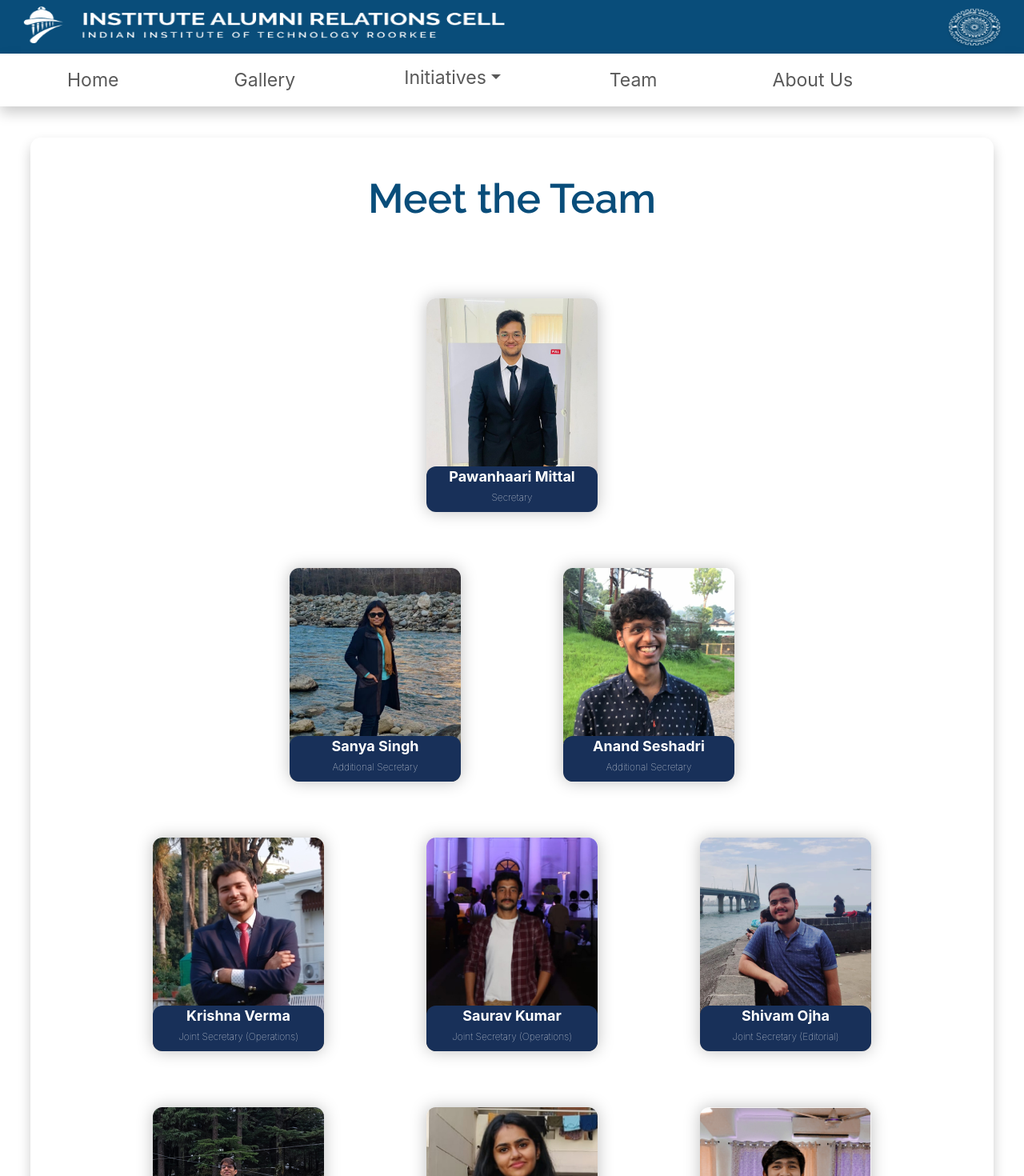
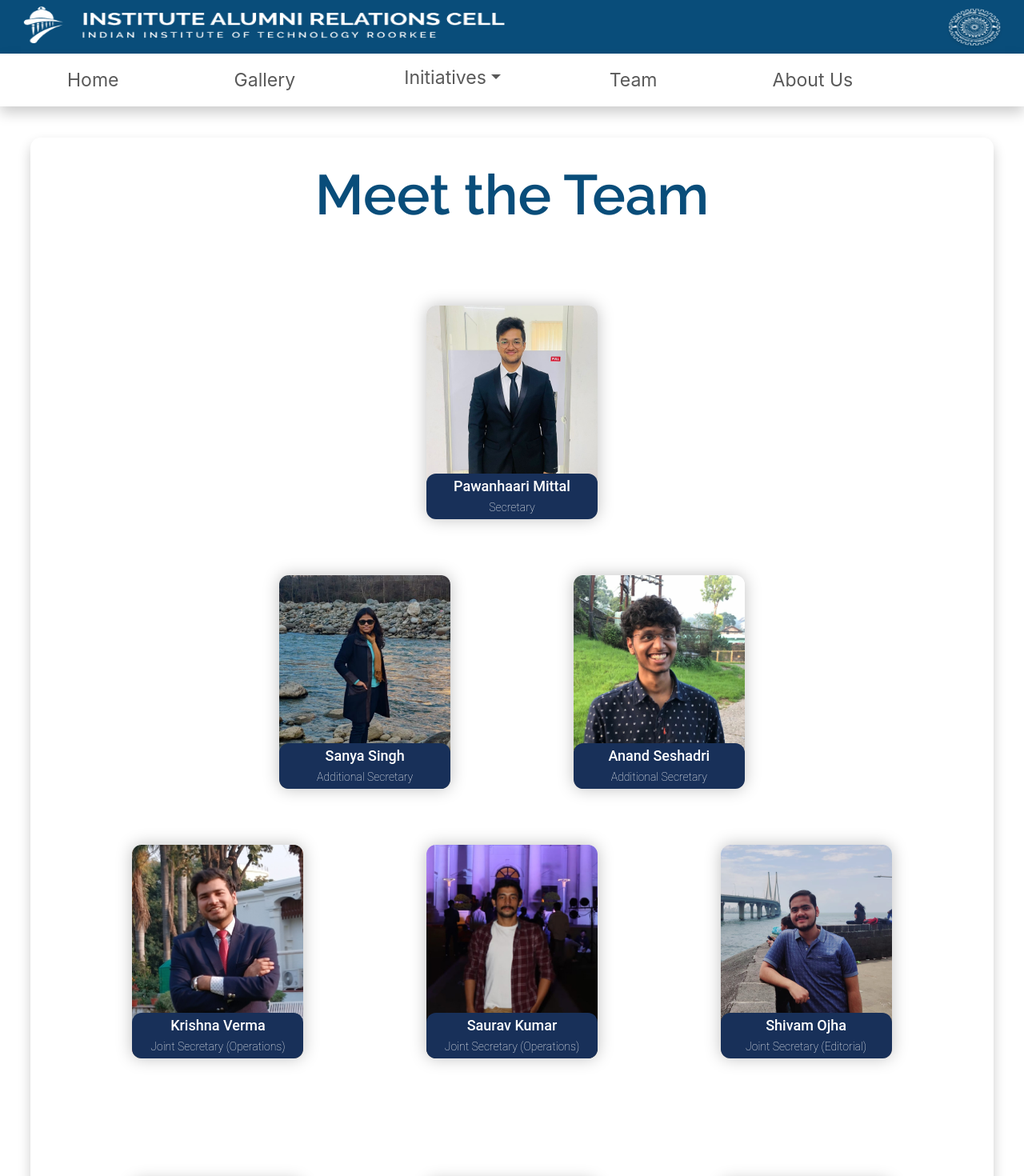
Before and after one commit to parthsaini2004/IARC, a React (Create React App) app: page /team in a window 1280 px wide. Shown: the top 1470 px of the page at 80% size. Built offline with nearby package versions, Linux system fonts and the light colour scheme.

Commit message:
added changes

```diff
--- a/src/components/MeetTeam/MeetTeam.css
+++ b/src/components/MeetTeam/MeetTeam.css
@@ -11,7 +11,7 @@
     flex-direction: row;
     align-items: center;
     justify-content: center;
-    gap:10vw;
+    gap:12vw;
     flex-wrap: wrap;
 }
 .teamm{
@@ -26,8 +26,11 @@
     justify-content: center;
     border-radius: 1vw;
     padding-bottom: 3vw;
+    padding-left: 1.5vw;
+    padding-right: 1.5vw;
+    flex-wrap: wrap;
 }
-.teamm p{padding-top: 3vw;font-size: 4vw;color: #094D7A;font-family: Raleway;font-weight: 600}
+.teamm p{padding-top: 1.5vw;font-size: 70px;color: #094D7A;font-family: Raleway;font-weight: 600}
 
 .nameCard{
     z-index: 100;
@@ -44,18 +47,46 @@
     justify-content: center;
 }
 .nameCard h2{
-    /* font-family: Roboto; */
+    padding-top: 7px;
+    font-family: Roboto;
 font-size: 18px;
-font-weight: 700;
+/* font-weight: 700; */
 /* line-height: 23px; */
 /* letter-spacing: 0em; */
 /* text-align: center; */
 }
 .nameCard h3{
-    /* font-family: Roboto; */
-font-size: 12px;
+    font-family: Roboto;
+font-size: 14px;
 font-weight: 100;
 /* line-height: 15px; */
 /* letter-spacing: 0em;
 text-align: center; */
 }
+
+/*for hover effects*/
+.cardbox h5{
+    display: none;
+    font-family: Roboto;
+font-size: 12px;
+font-weight: 400;
+text-align: center;
+}
+.cardbox conn{
+    display: none;
+}
+.cardbox nmc{
+    transition: height 0.3s linear;
+    /* transition: background-color 0.3s linear; */
+}
+.cardbox:hover nmc{
+    height: 267px;
+    background-color: rgba(84, 102, 158, 0.381);
+}
+.cardbox:hover h5{
+    display: inline;
+}
+.cardbox:hover conn{
+    display: flex;
+    gap:5px;
+}
--- a/src/components/MeetTeam/MeetTeam.js
+++ b/src/components/MeetTeam/MeetTeam.js
@@ -11,19 +11,19 @@ import image8 from './teamImages/image8.png'
 import image9 from './teamImages/image9.png'
 import image10 from './teamImages/image10.png'
 import image11 from './teamImages/image11.png'
+import linked from './teamImages/LinkedIn.png'
+import insta from './teamImages/Instagram.png'
 
 export const MeetTeam = () => {
   return (
     <div>
         <div className="teamm">
         <p>Meet the Team</p>
-        <div className="cardbox"><div className='teamCard'><img src={image1} /><div className="nameCard"><h2>Pawanhaari Mittal</h2><h3>Secretary</h3></div></div></div>
+        <div className="cardbox"><div className='teamCard'><img src={image1} /><nmc className="nameCard"><h2>Pawanhaari Mittal</h2><h3>Secretary</h3><h5>email</h5><h5>+91 7728986489</h5><conn><img src={linked} /><img src={insta}/></conn></nmc></div></div>
 
         <div className="cardbox"><div className='teamCard'><img src={image2} /><div className="nameCard"><h2>Sanya Singh</h2><h3>Additional Secretary</h3></div></div><div className='teamCard'><img src={image3} /><div className="nameCard"><h2>Anand Seshadri</h2><h3>Additional Secretary</h3></div></div></div>
 
-        <div className="cardbox"><div className='teamCard'><img src={image4} /><div className="nameCard"><h2>Krishna Verma</h2><h3>Joint Secretary (Operations)</h3></div></div><div className='teamCard'><img src={image5} /><div className="nameCard"><h2>Saurav Kumar</h2><h3>Joint Secretary (Operations)</h3></div></div><div className='teamCard'><img src={image6} /><div className="nameCard"><h2>Shivam Ojha</h2><h3>Joint Secretary (Editorial)</h3></div></div></div>
-
-        <div className="cardbox"><div className='teamCard'><img src={image7} /><div className="nameCard"><h2>Abhinav Goyal</h2><h3>Joint Secretary (Editorial)</h3></div></div><div className='teamCard'><img src={image8} /><div className="nameCard"><h2>Paridhi Jain</h2><h3>Joint Secretary (Design)</h3></div></div><div className='teamCard'><img src={image9} /><div className="nameCard"><h2>Sagar Kharat</h2><h3>Joint Secretary (Video Editing)</h3></div></div></div>
+        <div className="cardbox"><div className='teamCard'><img src={image4} /><div className="nameCard"><h2>Krishna Verma</h2><h3>Joint Secretary (Operations)</h3></div></div><div className='teamCard'><img src={image5} /><div className="nameCard"><h2>Saurav Kumar</h2><h3>Joint Secretary (Operations)</h3></div></div><div className='teamCard'><img src={image6} /><div className="nameCard"><h2>Shivam Ojha</h2><h3>Joint Secretary (Editorial)</h3></div></div><div className='teamCard'><img src={image7} /><div className="nameCard"><h2>Abhinav Goyal</h2><h3>Joint Secretary (Editorial)</h3></div></div><div className='teamCard'><img src={image8} /><div className="nameCard"><h2>Paridhi Jain</h2><h3>Joint Secretary (Design)</h3></div></div><div className='teamCard'><img src={image9} /><div className="nameCard"><h2>Sagar Kharat</h2><h3>Joint Secretary (Video Editing)</h3></div></div></div>
 
         <div className="cardbox"><div className='teamCard'><img src={image10} /><div className="nameCard"><h2>Krishna Gupta</h2><h3>Joint Secretary (Web-D)</h3></div></div><div className='teamCard'><img src={image11} /><div className="nameCard"><h2>Prachi Singh</h2><h3>Joint Secretary (Web-D)</h3></div></div></div>
     </div>
--- a/src/components/homepage/homepage.css
+++ b/src/components/homepage/homepage.css
@@ -51,3 +51,8 @@
   .galleryteamiarc div{width: auto;align-items: center;justify-content: center;}
   .galleryteamiarc p{justify-content: center;text-align: center;font-family: raleway;font-size: 4vw;font-weight: 600;color: #094D7A;padding-top: 3vw;padding-bottom: 2vw;}
   .galleryteamiarc{margin: 3vw; box-shadow: 0px 8px 16px 0px rgba(0, 0, 0, 0.2);margin-top: 3vw;border-radius: 1vw;padding-bottom: 5vw;}
+
+  .hmcards{
+    display: flex;
+    gap: 20vw !important;
+  }
--- a/src/components/homepage/homepage.jsx
+++ b/src/components/homepage/homepage.jsx
@@ -23,6 +23,8 @@ import image1 from '../MeetTeam/teamImages/image1.png'
 import image2 from '../MeetTeam/teamImages/image2.png'
 import image3 from '../MeetTeam/teamImages/image3.png'
 import othermem from './otherteam.png';
+import linked from '../MeetTeam/teamImages/LinkedIn.png'
+import insta from '../MeetTeam/teamImages/Instagram.png'
 
 
 
@@ -157,10 +159,10 @@ const Homepage = () => {
         </div>
         <div className="teamm">
         <p>Meet the Team</p>
-        <div className="cardbox"><div className='teamCard'><img src={image1} /><div className="nameCard"><h2>Pawanhaari Mittal</h2><h3>Secretary</h3></div></div></div>
+        <div className="cardbox"><div className='teamCard'><img src={image1} /><nmc className="nameCard"><h2>Pawanhaari Mittal</h2><h3>Secretary</h3><h5>email</h5><h5>+91 7728986489</h5><conn><img src={linked} /><img src={insta}/></conn></nmc></div></div>
 
-        <div className="cardbox"><div className='teamCard'><img src={image2} /><div className="nameCard"><h2>Sanya Singh</h2><h3>Additional Secretary</h3></div></div><div className='teamCard'><img src={image3} /><div className="nameCard"><h2>Anand Seshadri</h2><h3>Additional Secretary</h3></div></div></div>
-        <div className="leftspace sizeread" ><a href="/team" ><img src={othermem} alt="" /></a></div>
+        <div className="cardbox hmcards"><div className='teamCard'><img src={image2} /><div className="nameCard"><h2>Sanya Singh</h2><h3>Additional Secretary</h3></div></div><div className='teamCard'><img src={image3} /><div className="nameCard"><h2>Anand Seshadri</h2><h3>Additional Secretary</h3></div></div></div>
+        <div className="leftspace sizeread othermemm" ><a href="/team" ><img src={othermem} alt="" /></a></div>
         </div>
         </div>
 
```
Also changed, not shown: src/components/MeetTeam/teamImages/Instagram.png (added), src/components/MeetTeam/teamImages/LinkedIn.png (added).
